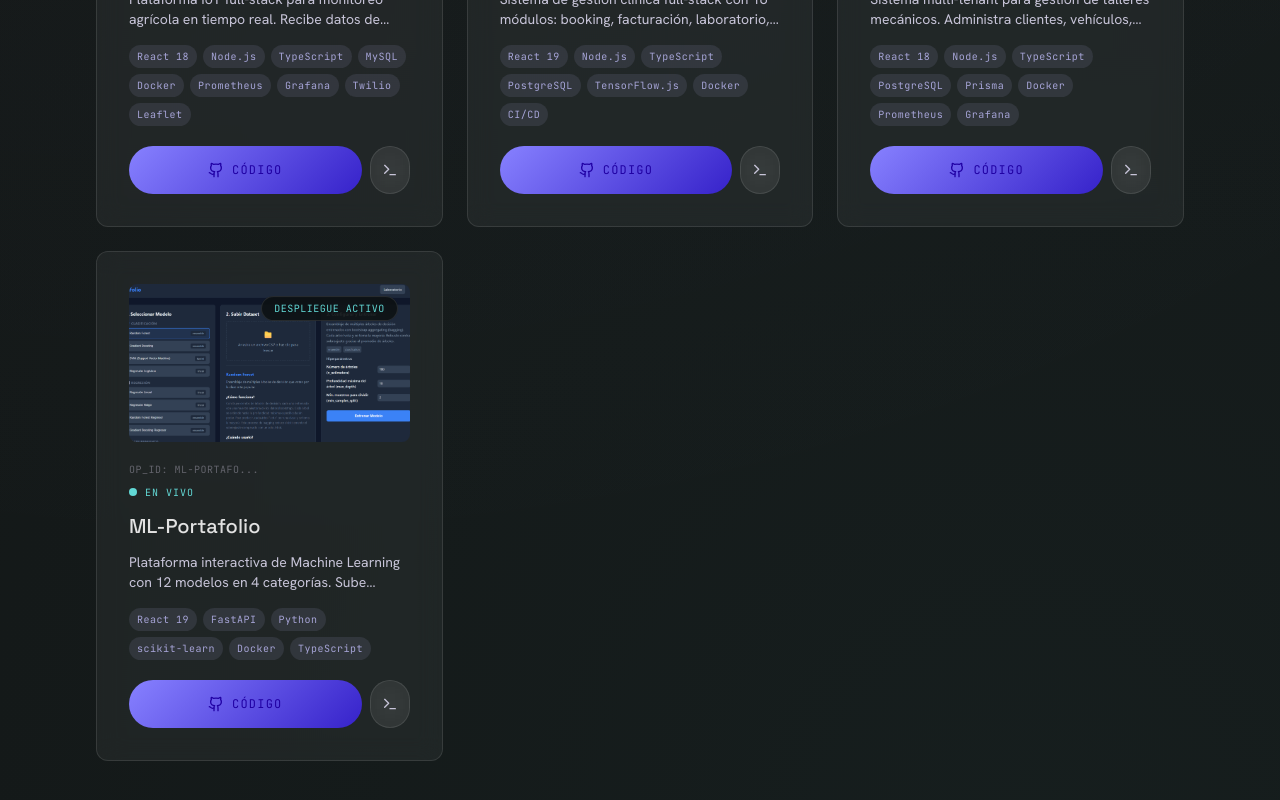
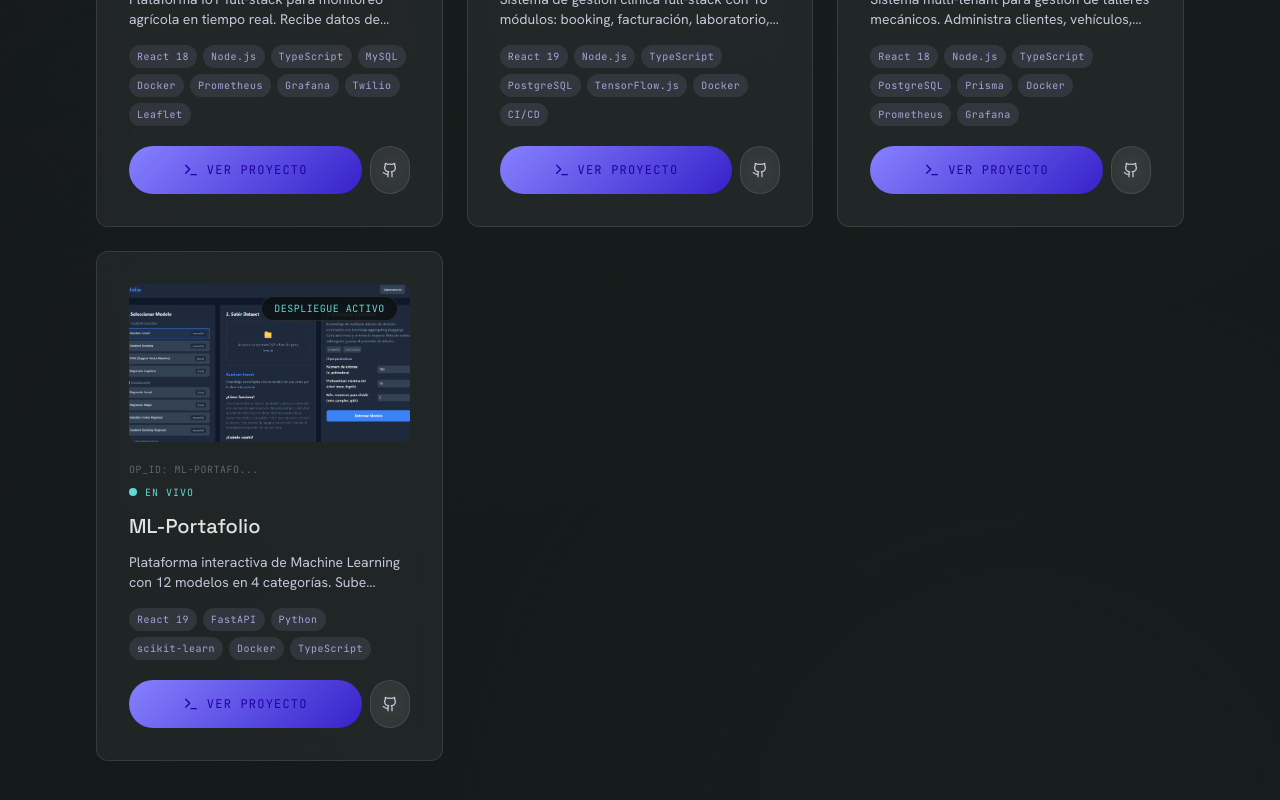
Before and after one commit to bentlyy/Portafolio-Web-, a Next.js app: page / in a window 1280 px wide. Shown: the part 3240-4040 px from the top of the page. Built offline with nearby package versions, Linux system fonts and the light colour scheme.

Commit message:
Swap botones: demo principal y GitHub secundario con icono

```diff
--- a/src/components/Projects.tsx
+++ b/src/components/Projects.tsx
@@ -104,21 +104,21 @@ export default function Projects() {
 
               <div className="relative z-10 flex gap-2">
                 <a
-                  href={project.github}
+                  href={project.demo}
                   target="_blank"
                   rel="noopener noreferrer"
                   className="pill-gradient w-full py-3.5 rounded-full flex items-center justify-center gap-2 font-mono text-xs text-on-primary uppercase tracking-widest"
                 >
-                  <Github size={16} />
-                  CÓDIGO
+                  <Terminal size={16} />
+                  VER PROYECTO
                 </a>
                 <a
-                  href={project.demo}
+                  href={project.github}
                   target="_blank"
                   rel="noopener noreferrer"
                   className="w-12 h-12 rounded-full glass-panel inline-flex items-center justify-center text-on-surface-variant hover:text-primary hover:border-primary/40 transition-all"
                 >
-                  <Terminal size={16} />
+                  <Github size={16} />
                 </a>
               </div>
             </motion.div>
```
